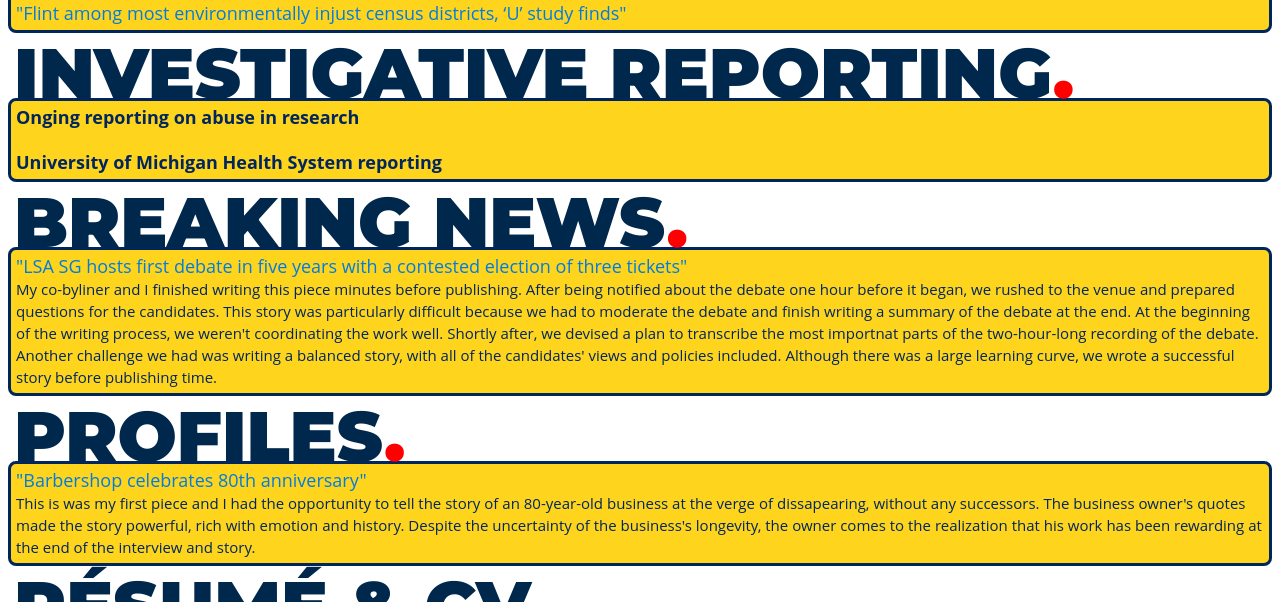
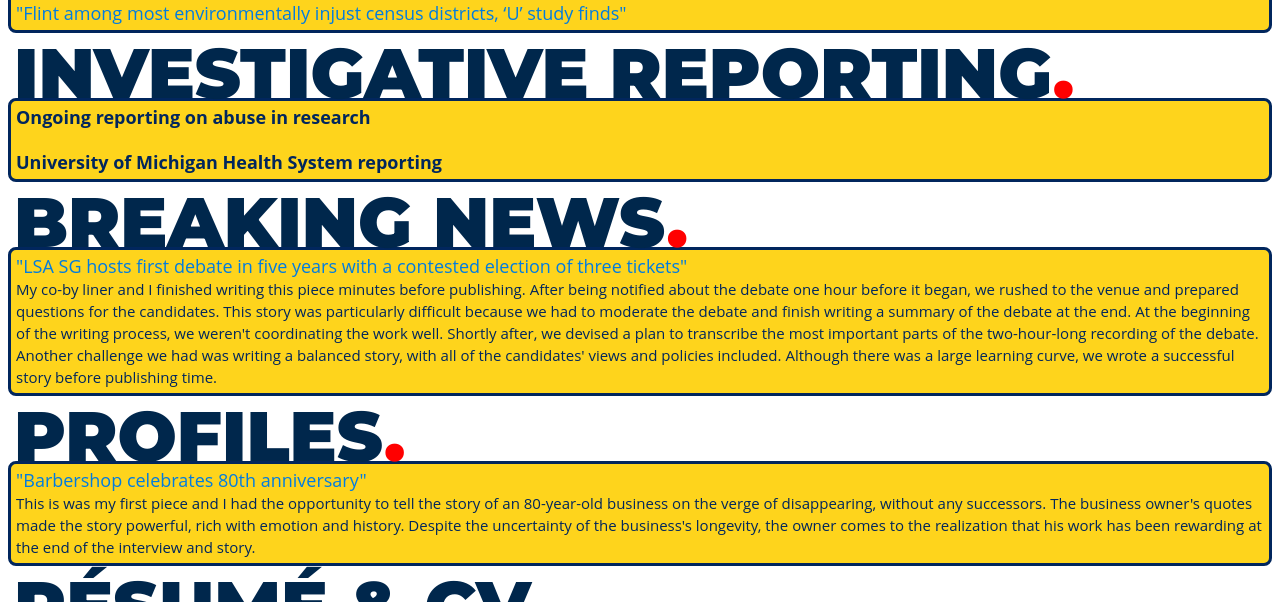
Before and after one commit to MichalRuprecht/michalruprecht.github.io, a Jekyll site: the page built from pages/journalism.html, in a window 1280 px wide and 900 px high, scrolled down 1288 px. Shown: the part 155-757 px from the top of the window. Built offline with Jekyll 4.4.1, drawn with Linux system fonts in a browser that asks for light colours.

Commit message:
journalism.html

```diff
--- a/pages/journalism.html
+++ b/pages/journalism.html
@@ -34,7 +34,7 @@ title: Michal T. Ruprecht Official Website
       INVESTIGATIVE REPORTING<font color="#FF0000">.</font>
     </div>
     <div class="college">
-      <h3><b><big>Onging reporting on abuse in research</big></b>
+      <h3><b><big>Ongoing reporting on abuse in research</big></b>
       <br />
       <br /><b><big>University of Michigan Health System reporting</big></b>
       <br />
@@ -46,7 +46,7 @@ title: Michal T. Ruprecht Official Website
     </div>
     <div class="college">
       <h3><b><big><a href="https://www.michigandaily.com/section/student-government/lsa-sg-hosts-first-debate-five-years-contested-election-three-tickets" target="_blank">"LSA SG hosts first debate in five years with a contested election of three tickets"</a></big></b>
-      <br />My co-byliner and I finished writing this piece minutes before publishing. After being notified about the debate one hour before it began, we rushed to the venue and prepared questions for the candidates. This story was particularly difficult because we had to moderate the debate and finish writing a summary of the debate at the end. At the beginning of the writing process, we weren't coordinating the work well. Shortly after, we devised a plan to transcribe the most importnat parts of the two-hour-long recording of the debate. Another challenge we had was writing a balanced story, with all of the candidates' views and policies included. Although there was a large learning curve, we wrote a successful story before publishing time.
+      <br />My co-by liner and I finished writing this piece minutes before publishing. After being notified about the debate one hour before it began, we rushed to the venue and prepared questions for the candidates. This story was particularly difficult because we had to moderate the debate and finish writing a summary of the debate at the end. At the beginning of the writing process, we weren't coordinating the work well. Shortly after, we devised a plan to transcribe the most important parts of the two-hour-long recording of the debate. Another challenge we had was writing a balanced story, with all of the candidates' views and policies included. Although there was a large learning curve, we wrote a successful story before publishing time.
       </h3>
     </div>
 
@@ -55,7 +55,7 @@ title: Michal T. Ruprecht Official Website
       </div>
       <div class="college">
         <h3><b><big><a href="https://www.michigandaily.com/section/business/local-barbershop-celebrates-80th-anniversary" target="_blank">"Barbershop celebrates 80th anniversary"</a></big></b>
-        <br />This is was my first piece and I had the opportunity to tell the story of an 80-year-old business at the verge of dissapearing, without any successors. The business owner's quotes made the story powerful, rich with emotion and history. Despite the uncertainty of the business's longevity, the owner comes to the realization that his work has been rewarding at the end of the interview and story.
+        <br />This is was my first piece and I had the opportunity to tell the story of an 80-year-old business on the verge of disappearing, without any successors. The business owner's quotes made the story powerful, rich with emotion and history. Despite the uncertainty of the business's longevity, the owner comes to the realization that his work has been rewarding at the end of the interview and story.
         </h3>
       </div>
 
```
